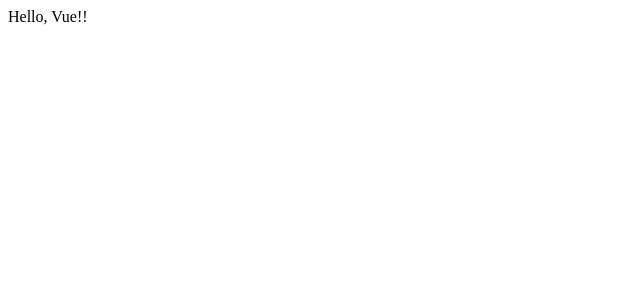
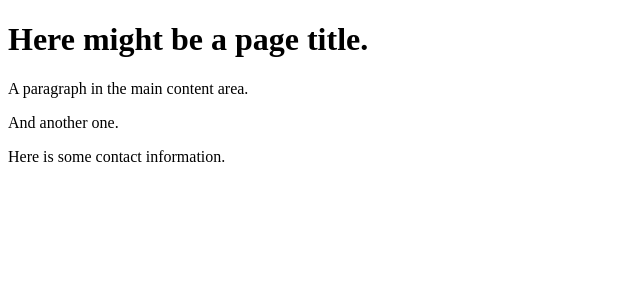
Before and after one commit to visiort/learn-vue-3-with-bingyang, a Vue app: page / in a window 1280 px wide. Shown: the top 300 px of the page, without its empty margins (0-640 px from the left). Built offline with nearby package versions, Linux system fonts and the light colour scheme.

Commit message:
Named Slots

```diff
--- a/src/App.vue
+++ b/src/App.vue
@@ -1,13 +1,32 @@
 <template>
-  <div>
-    Hello, Vue!!
-  </div>
+  <BaseLayout>
+    <template #header>
+      <h1>
+        Here might be a page title.
+      </h1>
+    </template>
+
+    <template #main>
+      <p>
+        A paragraph in the main content area.
+      </p>
+      <p>
+        And another one.
+      </p>
+    </template>
+
+    <template #footer>
+      <p>
+        Here is some contact information.
+      </p>
+    </template>
+  </BaseLayout>
 </template>
 
 <script setup>
-
+import BaseLayout from './BaseLayout.vue'
 </script>
 
-<style lang="scss" scoped>
+<style  scoped>
 
 </style>
--- /dev/null
+++ b/src/BaseLayout.vue
@@ -0,0 +1,25 @@
+<template>
+    <div>
+        <header>
+             <slot name="header"></slot>
+        </header>
+
+       <main>
+            <slot name="main"></slot>
+       </main>
+
+       <footer>
+                <slot name="footer"></slot>
+       </footer>
+
+
+    </div>
+</template>
+
+<script setup>
+
+</script>
+
+<style scoped>
+
+</style>
```
